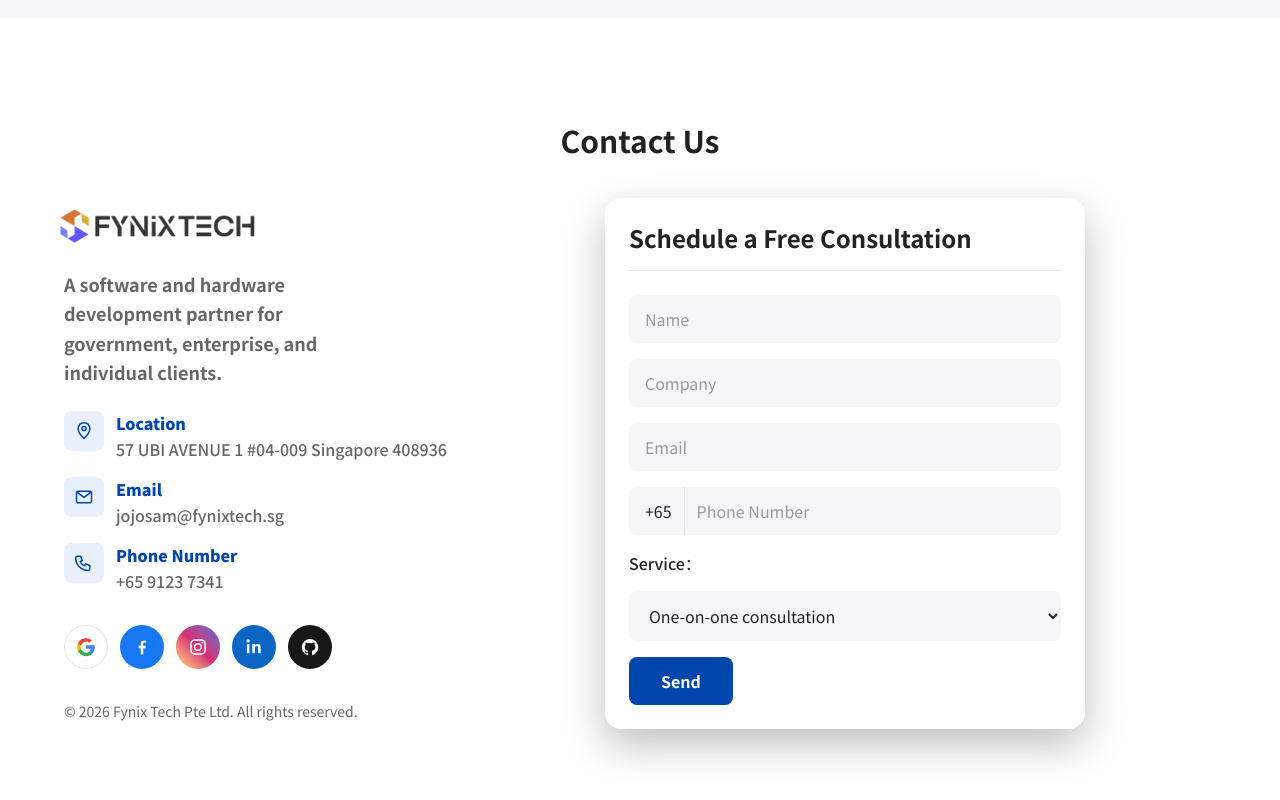
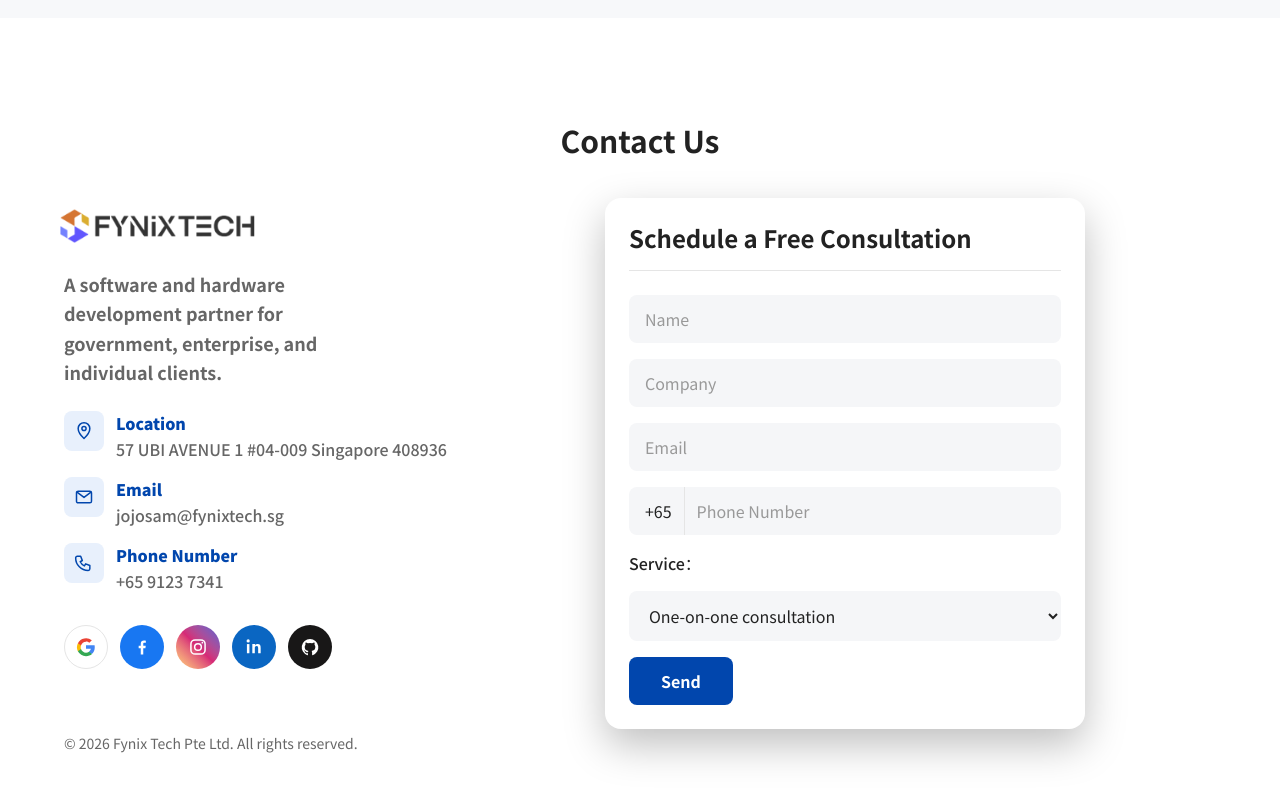
Before and after one commit to jojosam90/fynixtech-website, a Next.js app: page / in a window 1280 px wide. Shown: the part 2491-3291 px from the top of the page. Built offline with nearby package versions, Linux system fonts and the light colour scheme.

Commit message:
Shift copyright text down for more spacing below the social icons

```diff
--- a/src/components/Footer.tsx
+++ b/src/components/Footer.tsx
@@ -101,7 +101,7 @@
               ))}
             </div>
 
-            <p className="mt-8 text-sm md:ml-4">
+            <p className="mt-16 text-sm md:ml-4">
               © {new Date().getFullYear()} {t(brand)} Pte Ltd. {t({ en: "All rights reserved.", zh: "保留所有权利。" })}
             </p>
           </div>
```
Also changed, not shown: 11 other files (tests, documents, lock files or other folders).
